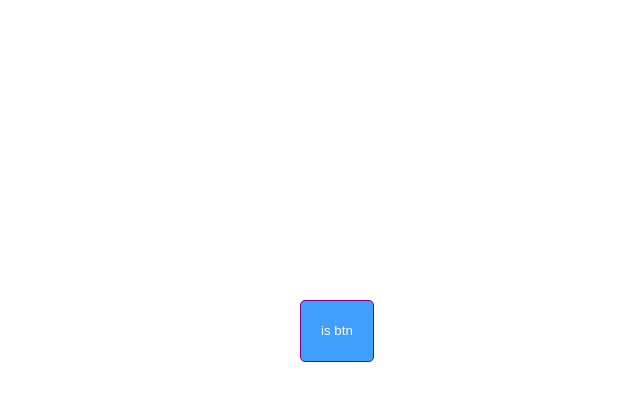
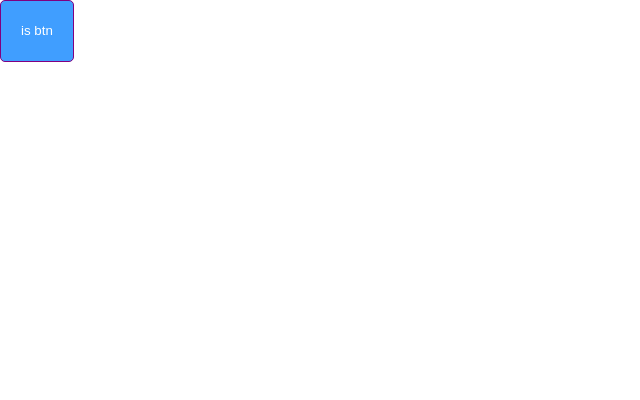
Before and after one commit to iseekTo/nanmi, a React app: page / in a window 1280 px wide. Shown: the top 400 px of the page, without its empty margins (0-640 px from the left). Built offline with nearby package versions, Linux system fonts and the light colour scheme.

Commit message:
reset.css

```diff
--- a/src/assets/reset.less
+++ b/src/assets/reset.less
@@ -1,7 +1,53 @@
+body,
+ol,
+ul,
+h1,
+h2,
+h3,
+h4,
+h5,
+h6,
+p,
+th,
+td,
+dl,
+dd,
+form,
+fieldset,
+legend,
+input,
+textarea,
+select {
+  margin: 0;
+  padding: 0;
+}
 body {
-    margin: 0;
-    padding: 0;
-    box-sizing: border-box;
-    margin: 300px;
-    // background: rgba(100, 17, 255, 0.2);
+  font: 12px "宋体", "Arial Narrow", HELVETICA;
+  background: #fff;
+  -webkit-text-size-adjust: 100%;
 }
+a {
+  color: #2d374b;
+  text-decoration: none;
+}
+a:hover {
+  color: #cd0200;
+  text-decoration: underline;
+}
+em {
+  font-style: normal;
+}
+li {
+  list-style: none;
+}
+img {
+  border: 0;
+  vertical-align: middle;
+}
+table {
+  border-collapse: collapse;
+  border-spacing: 0;
+}
+p {
+  word-wrap: break-word;
+}
--- a/src/bingo.tsx
+++ b/src/bingo.tsx
@@ -28,10 +28,6 @@ export default class Bingo extends React.Component<IProps, {}> {
             [`${defaultclass}-${type}`]: type,
             [`${defaultclass}-${size}`]: size
         })
-        return (
-            <div>
-                <button type="button" className={btnclass} onClick={click}>{ text }</button>
-            </div>
-        )
+        return <button type="button" className={btnclass} onClick={click}>{ text }</button>
     }
 }
```
